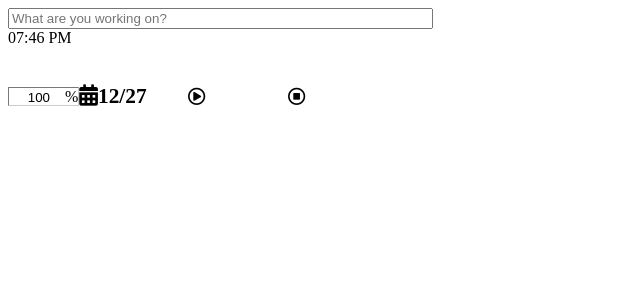
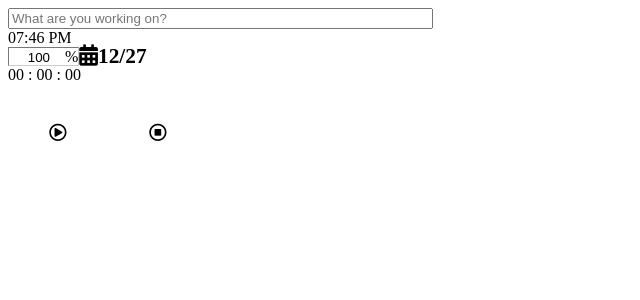
Before and after one commit to ericasu33/sprig, a React (Create React App) app: page / in a window 1280 px wide. Shown: the top 300 px of the page, without its empty margins (0-640 px from the left). Built offline with nearby package versions, Linux system fonts and the light colour scheme.

Commit message:
add Timer component and link its relationship with play and stop button triggers

```diff
--- a/src/components/Entries.jsx
+++ b/src/components/Entries.jsx
@@ -2,14 +2,16 @@ import React, { useState } from 'react';
 import 'react-calendar/dist/Calendar.css';
 import Calendar from 'react-calendar';
 import Button from './Button';
+import Timer from './Timer';
 import './Entries.scss'
 
 
 function Entries() {
-  const data = [1, 1, 'final-planning', '2020-12-29 19:43:02+00', '2020-12-29 20:05:23+00', 200, 1];
+  const data = [1, 1, 'final-planning', '2020-12-30 00:18:02+00', '2020-12-30 20:05:23+00', 200, 1];
   const [desc, setDesc] = useState('');
   const [intensity, setIntensity] = useState(100);
   const [calendarValue, setCalendarValue] = useState(new Date());
+  const [initTimer, setInitTimer] = useState('');
   const [toggle, setToggle] = useState({
     calendar: false,
     pause: false,
@@ -26,8 +28,19 @@ function Entries() {
     })
   }
 
+  const timerAction = (action) => {
+    setToggle(prev => {
+      return {
+        ...prev,
+        play: !prev.play,
+        pause: !prev.pause,
+      };
+    })
+    setInitTimer(action);
+  }
+
   // https://stackoverflow.com/questions/10599148/how-do-i-get-the-current-time-only-in-javascript
-  const getTimeNow = new Date().toLocaleTimeString([], {
+  const getLocalTimeNow = new Date().toLocaleTimeString([], {
     hour: '2-digit',
     minute: '2-digit',
   });
@@ -56,7 +69,7 @@ function Entries() {
 
         {/* <StartEndTime />  */}
         <div>
-            {getTimeNow}
+            {getLocalTimeNow}
         </div>
         {/* no manual input yet */}
 
@@ -95,40 +108,32 @@ function Entries() {
         />
         }
 
+        <Timer
+          startTime = {initTimer}
+        />
+
         {toggle.play &&
         <Button
-        onClick={(e) => setToggle(prev => {
-          return {
-            ...prev,
-            play: !prev.play,
-            pause: !prev.pause
-          };
-        })
-        }
+        onClick={(e) => timerAction(new Date())}
         >
-          <i class="far fa-play-circle fa-lg"></i>
+          <i className="far fa-play-circle fa-lg"></i>
         </Button>
         }
 
 
         {toggle.pause &&
         <Button
-          onClick={(e) => setToggle(prev => {
-            return {
-              ...prev,
-              play: !prev.play,
-              pause: !prev.pause
-            };
-          })
-          }
+          // onClick={(e) => timerAction('')}
         >
-          <i class="far fa-pause-circle fa-lg"></i>
+          <i className="far fa-pause-circle fa-lg"></i>
         </Button>
         }
 
 
-        <Button>
-          <i class="far fa-stop-circle fa-lg"></i>
+        <Button
+          onClick={(e) => timerAction('')}
+        >
+          <i className="far fa-stop-circle fa-lg"></i>
         </Button>
 
 
@@ -136,6 +141,8 @@ function Entries() {
 
         {/* https://www.npmjs.com/package/react-calendar */}
         {/* <TimerDuration /> */}
+
+
 
         {/* <Button /> */}
         {/* Pass in img as prop & conditionals to render the component diff */}
```
